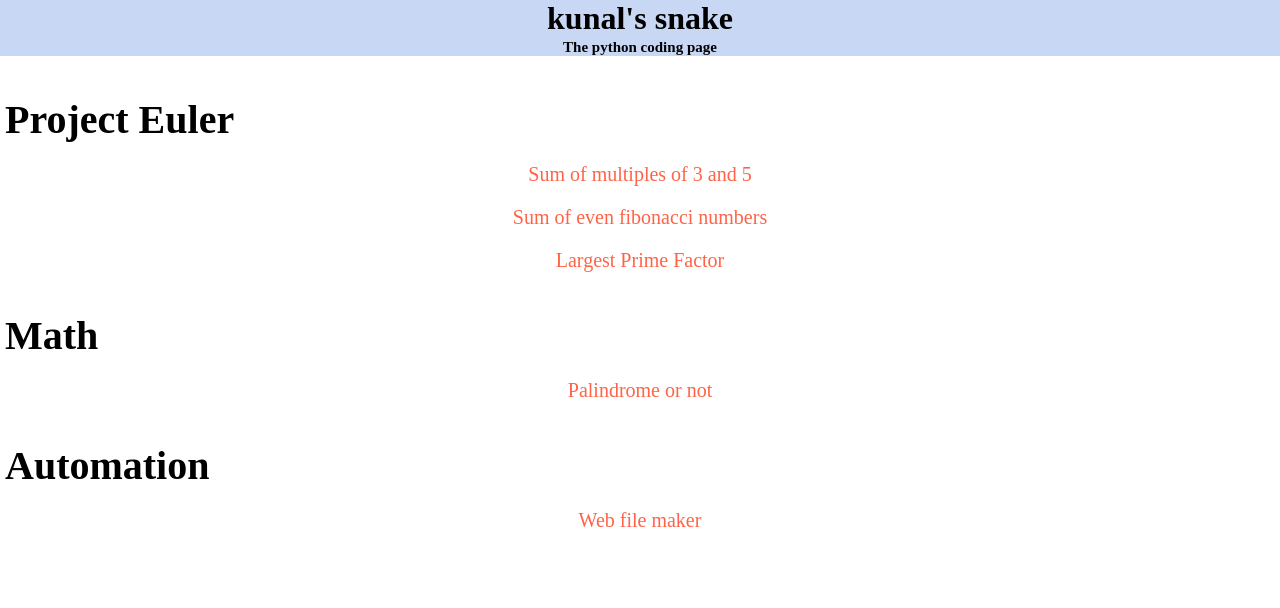
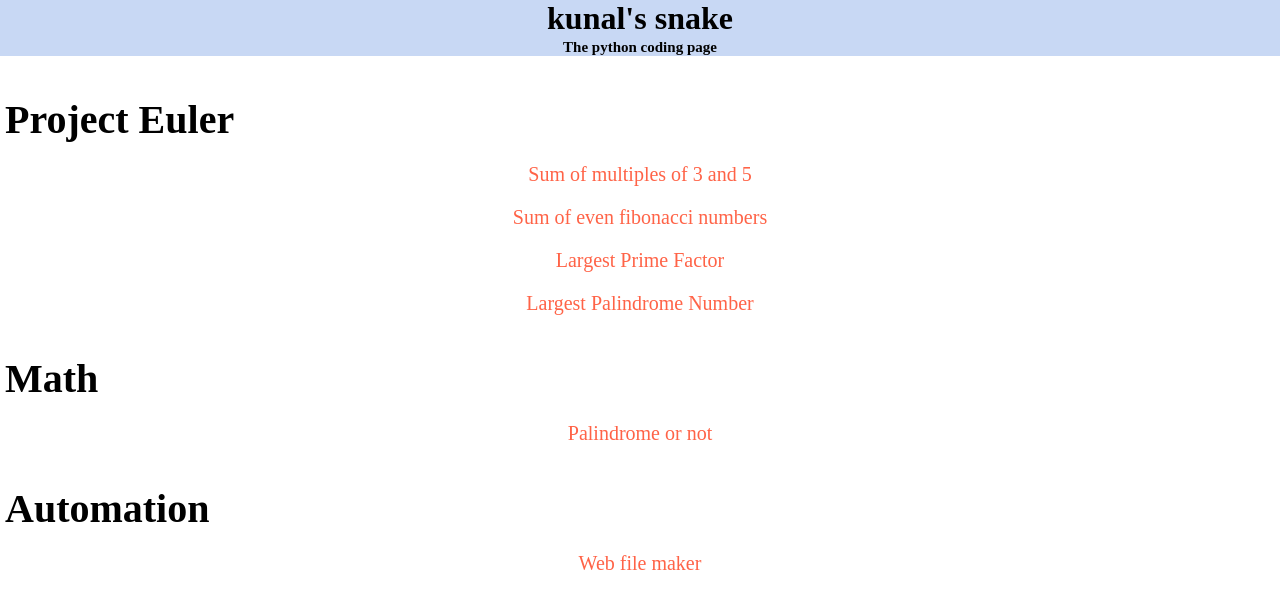
Before and after one commit to KunalMehta2804/The-python-coding-page, a plain HTML site: page index.html in a window 1280 px wide. Drawn offline with Linux system fonts and the light colour scheme; a script that the page names is missing.

Commit message:
Update index.html

```diff
--- a/index.html
+++ b/index.html
@@ -15,9 +15,12 @@
     <section>
 
     <h3>Project Euler</h3>
+
     <a href="https://repl.it/EW55/1"><p>Sum of multiples of 3 and 5</p></a>
     <a href="https://repl.it/E2tu/0"><p>Sum of even fibonacci numbers</p></a>
     <a href="https://repl.it/EwWm/0"><p>Largest Prime Factor</p></a>
+    <a href="https://repl.it/EwXa/0"><p>Largest Palindrome Number</p></a>
+
     <h3>Math</h3>
     <a href="https://repl.it/Em4L/2"><p>Palindrome or not</p></a>
 
```
